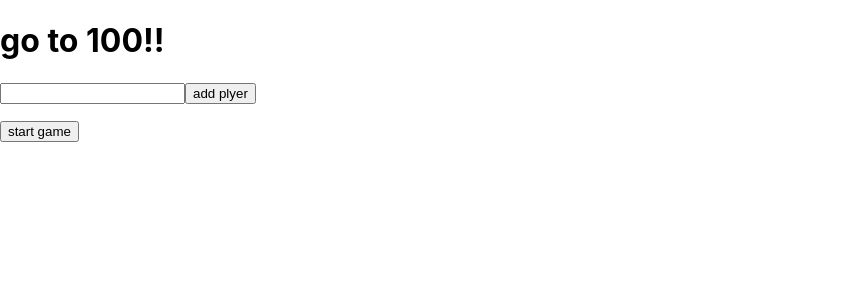
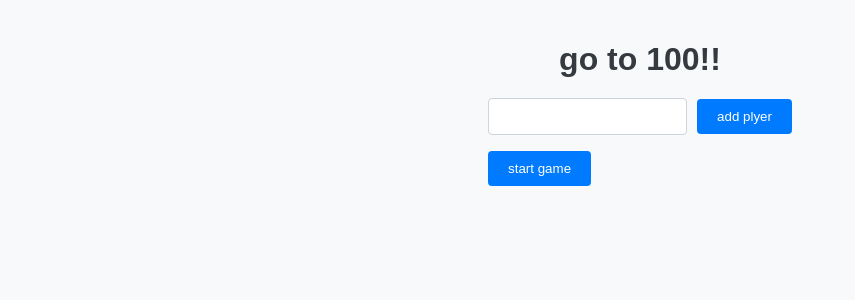
Before and after one commit to Simcha-b/get-to-100, a React (Create React App) app: page / in a window 1280 px wide. Shown: the top 300 px of the page, without its empty margins (0-855 px from the left). Built offline with nearby package versions, Linux system fonts and the light colour scheme.

Commit message:
add style

```diff
--- a/src/App.css
+++ b/src/App.css
@@ -1,2 +1,70 @@
-.App {
-}
+body {
+    font-family: Arial, sans-serif;
+    background-color: #F8F9FA;
+    margin: 0;
+    padding: 20px;
+    display: flex;
+    justify-content: center;
+  }
+  h1 {
+    color: #343A40;
+    text-align: center;
+    margin-bottom: 20px;
+  }
+  input {
+    padding: 10px;
+    margin-right: 10px;
+    border: 1px solid #CED4DA;
+    border-radius: 4px;
+  }
+  button {
+    padding: 10px 20px;
+    border: none;
+    border-radius: 4px;
+    background-color: #007BFF;
+    color: white;
+    cursor: pointer;
+  }
+  button:hover {
+    background-color: #0056B3;
+  }
+  .player-registration {
+    text-align: center;
+    margin-bottom: 20px;
+  }
+  .player-list {
+    list-style-type: none;
+    padding: 0;
+    margin: 0;
+  }
+  .player-list li {
+    padding: 5px;
+    border-bottom: 1px solid #CED4DA;
+  }
+  .game-board {
+    display: flex;
+    flex-wrap: wrap;
+    justify-content: space-around;
+  }
+  .player-board {
+    border: 1px solid #CED4DA;
+    border-radius: 4px;
+    padding: 10px;
+    margin: 10px;
+    width: 250px;
+    background-color: white;
+    text-align: center;
+  }
+  .player-board.active {
+    border-color: #DC3545;
+  }
+  .player-board h2 {
+    font-size: 18px;
+    margin: 0 0 10px 0;
+  }
+  .player-board p {
+    margin: 5px 0;
+  }
+  .player-board button {
+    margin: 5px;
+  }
--- a/src/components/GameBoard.jsx
+++ b/src/components/GameBoard.jsx
@@ -5,6 +5,7 @@ function GameBoard({ players }) {
   const [currentPlayer, setCurrentPlayer] = useState(0);
   const clickAction = (action) => {
     const newPlayers = [...players];
+
     const player = newPlayers[currentPlayer];
     switch (action) {
       case '+1':
--- a/src/components/PlayerBoard.jsx
+++ b/src/components/PlayerBoard.jsx
@@ -1,25 +1,46 @@
-import React from 'react';
-
+import React from "react";
+import { getRandomNumber } from "./uitilis";
 function PlayerBoard({ player, isActive, onAction }) {
   return (
-    <div className={`player-board ${isActive ? 'active' : ''}`}>
-      <h2>Gamer =={'>'} {player.name} {isActive ? '||| ENABLED' : '||| disabled'}</h2>
-      <p>Number =={'>'} {player.number}</p>
-      <p>Steps =={'>'} {player.steps}</p>
+    <div className={`player-board ${isActive ? "active" : ""}`}>
+      <h2>
+        Gamer{":"} {player.name} {isActive ? "||| ENABLED" : "||| disabled"}
+      </h2>
+      <p>
+        Number{":"} {player.number}
+      </p>
+      <p>
+        Steps{":"} {player.steps}
+      </p>
 
+      {isActive && player.number !== 100 && (
+        <div>
+          <button onClick={() => onAction("+1")}>+1</button>
+          <button onClick={() => onAction("-1")}>-1</button>
+          <button onClick={() => onAction("*2")}>*2</button>
+          <button onClick={() => onAction("/2")}>/2</button>
+        </div>
+      )}
+      {player.number === 100 && (
+        <div>
+          {(isActive = false)}
+          <button onClick={newGame}>new game</button>
+          <button onClick={quitGame}>quit game</button>
+        </div>
+      )}
 
-      {isActive && (
-        <div>
-          <button onClick={() => onAction('+1')}>+1</button>
-          <button onClick={() => onAction('-1')}>-1</button>
-          <button onClick={() => onAction('*2')}>*2</button>
-          <button onClick={() => onAction('/2')}>/2</button>
-        </div>
-
-      )}
-      <p>score =={'>'} {player.score}</p>
+      <p>
+        score{":"} {player.score}
+      </p>
     </div>
   );
+
+  function newGame() {
+    player.number = getRandomNumber();
+    player.steps = 0;
+    //localstorg score
+  }
+  function quitGame() {}
 }
 
 export default PlayerBoard;
```
